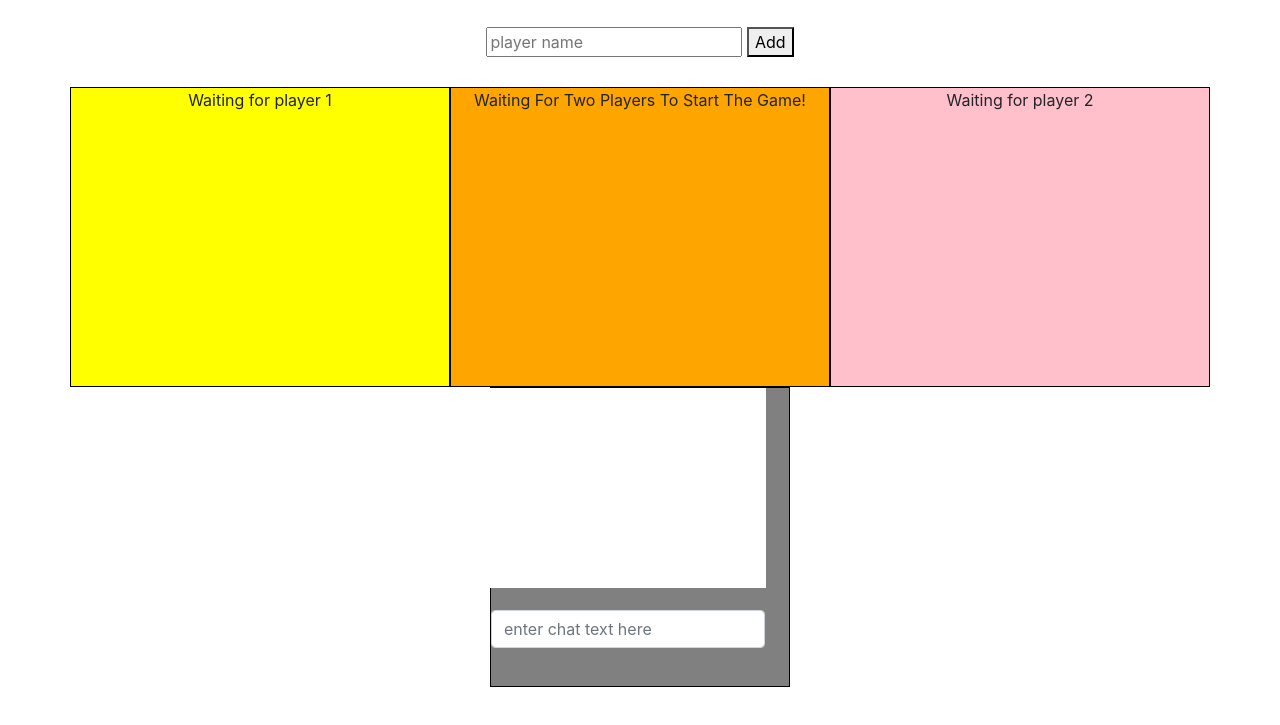
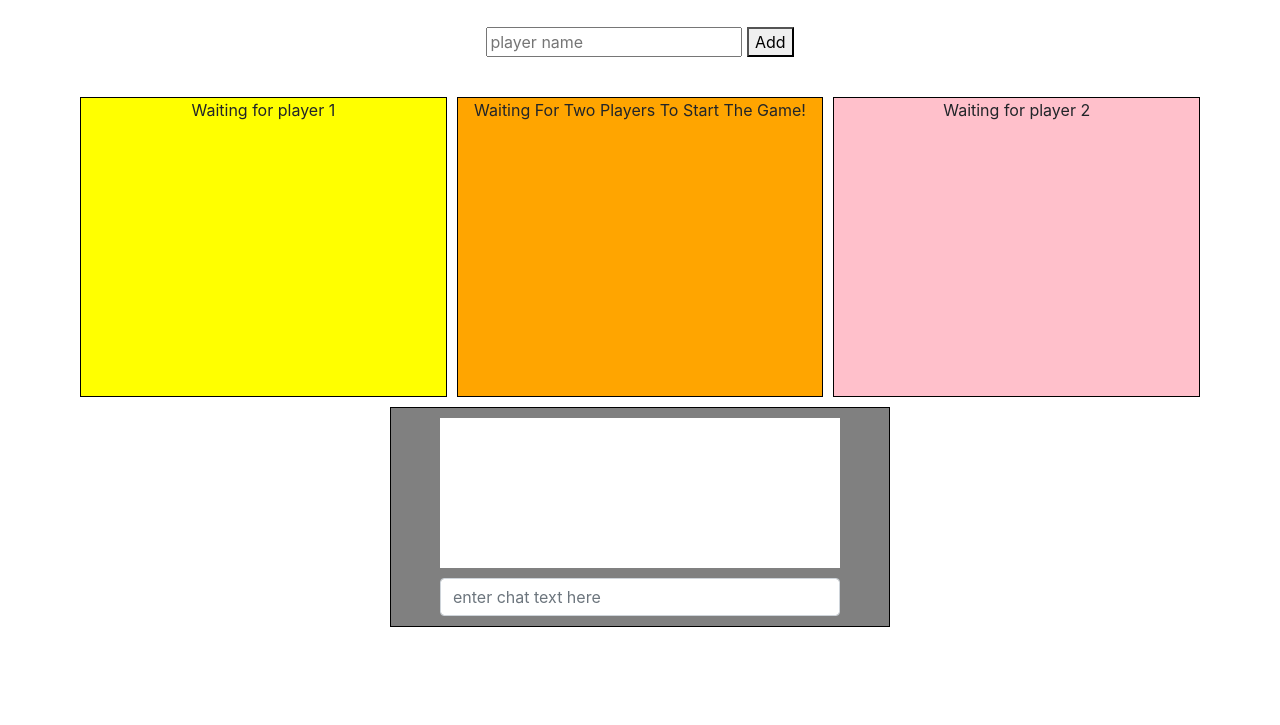
Before and after one commit to Brarver/RPS-multiplayer, a plain HTML site: page index.html in a window 1280 px wide. Shown: the part 51-776 px from the top of the page. Drawn offline with nearby package versions, Linux system fonts and the light colour scheme; no server answers.

Commit message:
css and chat

```diff
--- a/assets/app2.js
+++ b/assets/app2.js
@@ -395,8 +395,17 @@ $('.submit-text').on('submit', function(e) {
 
 chat.on('child_added', function(childSnapShot) {
     console.log(childSnapShot.val().comment)
+    var children = $('.chat-text').children().length
 
     $('.chat-text').append("<div class='chat-line'>" + childSnapShot.val().comment)
+
+    if (children > 5) {
+        $('.chat-text').children().first().remove()
+    }
+
+
+
+
 })
 
 
--- a/assets/styles.css
+++ b/assets/styles.css
@@ -17,12 +17,13 @@ h1 {
 }
 
 .player {
-    width: 49%;
+    /* width: 49%; */
     max-height: 300px;
     min-height: 300px;
     display: inline-block;
     border: 1px solid black;
     /* z-index: 3; */
+    margin: 10px;
 
 }
 
@@ -57,23 +58,40 @@ h1 {
 }
 
 .chat {
-    height: 300px;
-    width: 300px;
+    height: 220px;
+    width: 500px;
     border: 1px solid black;
     margin: auto;
     /* position: relative;
     bottom: 400px;
     z-index: 2; */
     background-color: grey;
+
 }
 
 .chat-text {
-    height: 200px;
-    width: 290px;
+    height: 150px;
+    width: 400px;
     background-color: white;
     text-align: left;
+    margin: auto;
+    margin-top: 10px;
+    overflow: scroll;
 }
 
 .chat-line {
     display: block;
 }
+
+.comment {
+    margin-top: 10px;
+    width: 400px;
+}
+
+.text-form {
+    margin: auto;
+}
+
+.try {
+    margin: auto;
+}
--- a/index.html
+++ b/index.html
@@ -53,16 +53,19 @@
 
 
             <div class="row chat">
-                <div class="row">
+                <div class="row try">
                     <div class="col-sm chat-text">
 
                     </div>
                 </div>
-                <form class="submit-text">
-                    <div class="form-group">
-                        <input type="text" class="form-control comment" id="exampleFormControlInput1" placeholder="enter chat text here">
-                    </div>
-                </form>
+                <div class="row text-form">
+                        <form class="submit-text">
+                            <div class="form-group">
+                                <input type="text" class="form-control comment" id="exampleFormControlInput1" placeholder="enter chat text here">
+                            </div>
+                        </form>
+                </div>
+
             </div>
     </div>
 
```
